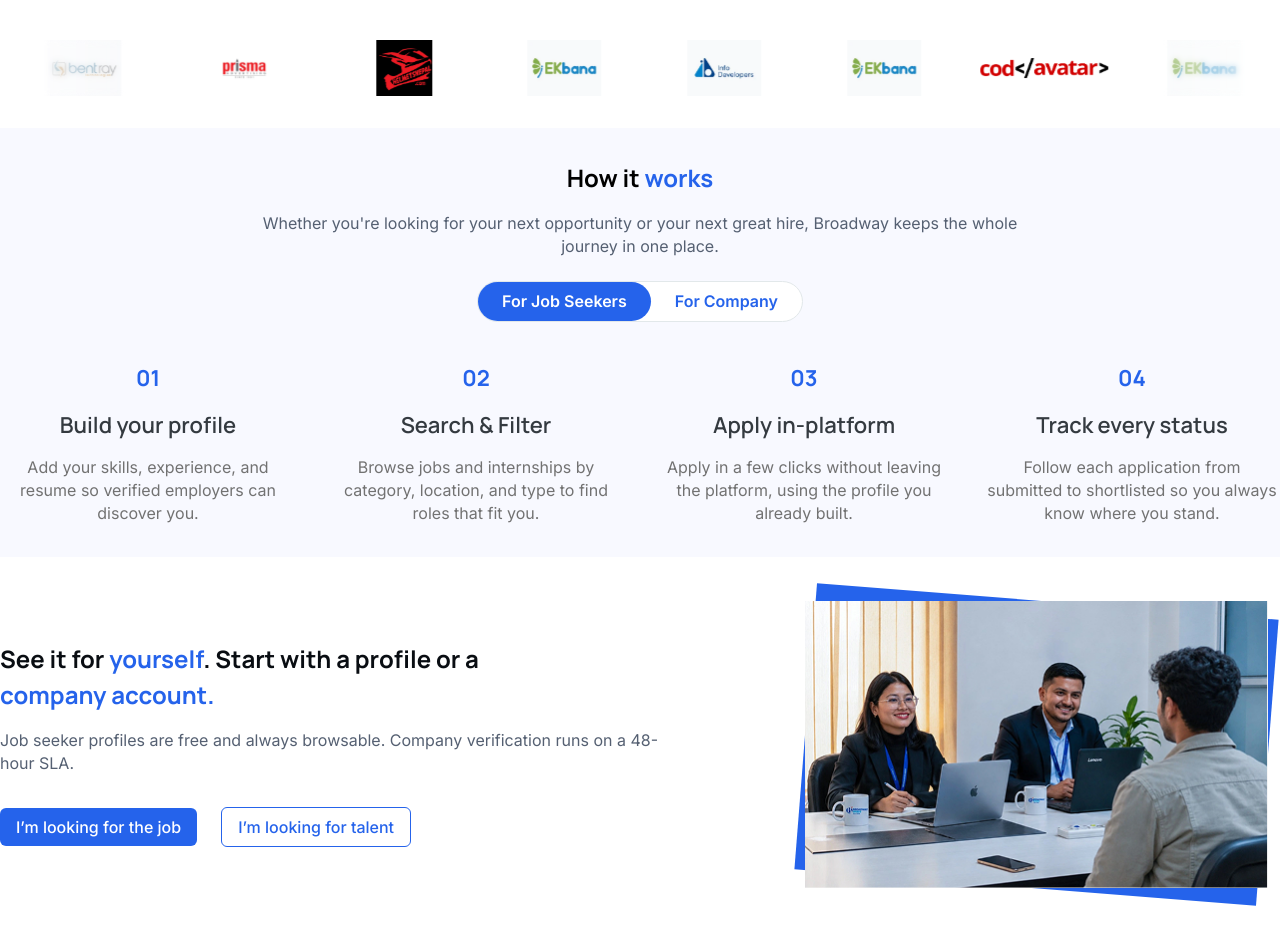
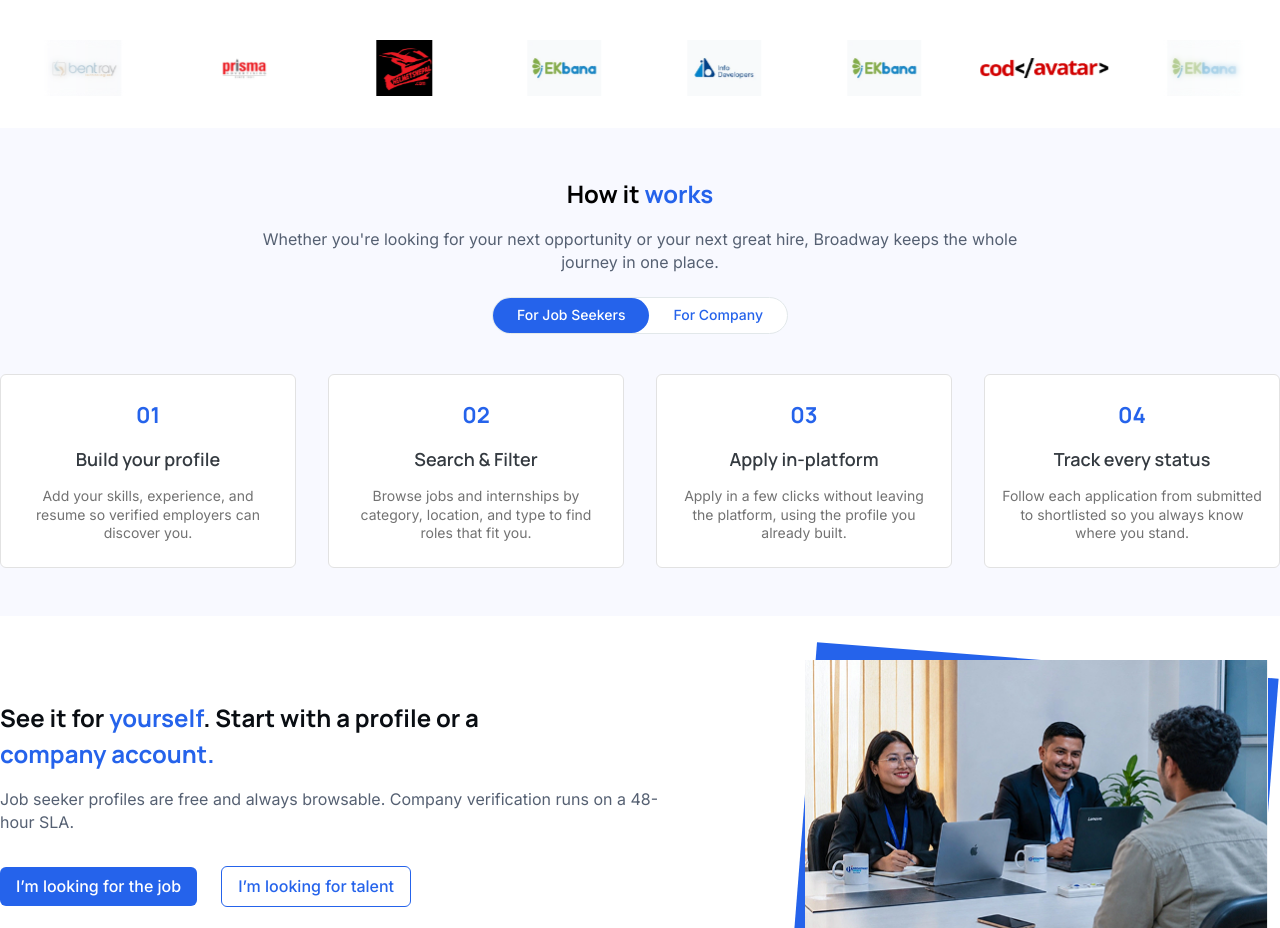
Before and after one commit to Ashish09-cmd/job-protol1, a Next.js app: page / in a window 1280 px wide. Shown: the part 1769-2697 px from the top of the page. Built offline with nearby package versions, Linux system fonts and the light colour scheme.

Commit message:
feat: enhance styling for HowWorks and StepCard components for improved readability and consistency

```diff
--- a/components/clients-page/home/HowWorks.tsx
+++ b/components/clients-page/home/HowWorks.tsx
@@ -30,7 +30,7 @@ export default function HowWorks() {
       aria-labelledby="how-it-works-heading"
       className="bg-blue-50/40"
     >
-      <div className="max-w-7xl py-8 mx-auto flex flex-col gap-6">
+      <div className="max-w-7xl lg:py-12 py-8 mx-auto flex flex-col gap-6">
         <div className="flex flex-col max-w-3xl text-center mx-auto gap-4">
           <h2
             id="how-it-works-heading"
--- a/components/clients-page/home/partials/HowWorksTabs.tsx
+++ b/components/clients-page/home/partials/HowWorksTabs.tsx
@@ -67,7 +67,7 @@ export default function HowWorksTabs({ tabs }: HowWorksTabsProps) {
                 tabIndex={isActive ? 0 : -1}
                 onClick={() => setActiveId(tab.id)}
                 onKeyDown={(event) => handleKeyDown(event, index)}
-                className={`rounded-3xl px-6 py-2 text-sm font-semibold font-inter line-height-sm cursor-pointer transition-colors duration-300 focus-visible:outline-2 focus-visible:outline-offset-2 focus-visible:outline-primary-blue ${
+                className={`rounded-3xl px-6 py-2 text-xs font-medium font-inter line-height-sm cursor-pointer transition-colors duration-300 focus-visible:outline-2 focus-visible:outline-offset-2 focus-visible:outline-primary-blue ${
                   isActive
                     ? "bg-primary-blue text-white"
                     : "text-primary-blue hover:bg-primary-blue/5"
@@ -99,7 +99,7 @@ export default function HowWorksTabs({ tabs }: HowWorksTabsProps) {
                 className="grid grid-cols-1 gap-8 sm:grid-cols-2 lg:grid-cols-4"
               >
                 {tab.steps.map((step, index) => (
-                  <li key={step.title}>
+                  <li key={step.title} >
                     <StepCard
                       stepNumber={index + 1}
                       title={step.title}
--- a/components/ui/StepCard.tsx
+++ b/components/ui/StepCard.tsx
@@ -15,7 +15,7 @@ export default function StepCard({
   description,
 }: StepCardProps) {
   return (
-    <article className="flex flex-col gap-3.5 items-center text-center">
+    <article className="flex flex-col gap-3.5 items-center text-center py-6 px-4 bg-white rounded-md border border-separator4">
       {/* Decorative: the surrounding <ol> already conveys the order. */}
       <span
         aria-hidden="true"
@@ -23,10 +23,10 @@ export default function StepCard({
       >
         {String(stepNumber).padStart(2, "0")}
       </span>
-      <h3 className="text-lg-sm font-semibold font-inter text-subtext-primary-color line-height-2xl">
+      <h3 className="text-md font-semibold font-inter text-subtext-primary-color line-height-2xl">
         {title}
       </h3>
-      <p className="text-sm font-regular line-height-sm text-subtext-light font-inter">
+      <p className="text-xs font-regular line-height-sm text-subtext-light font-inter">
         {description}
       </p>
     </article>
```
